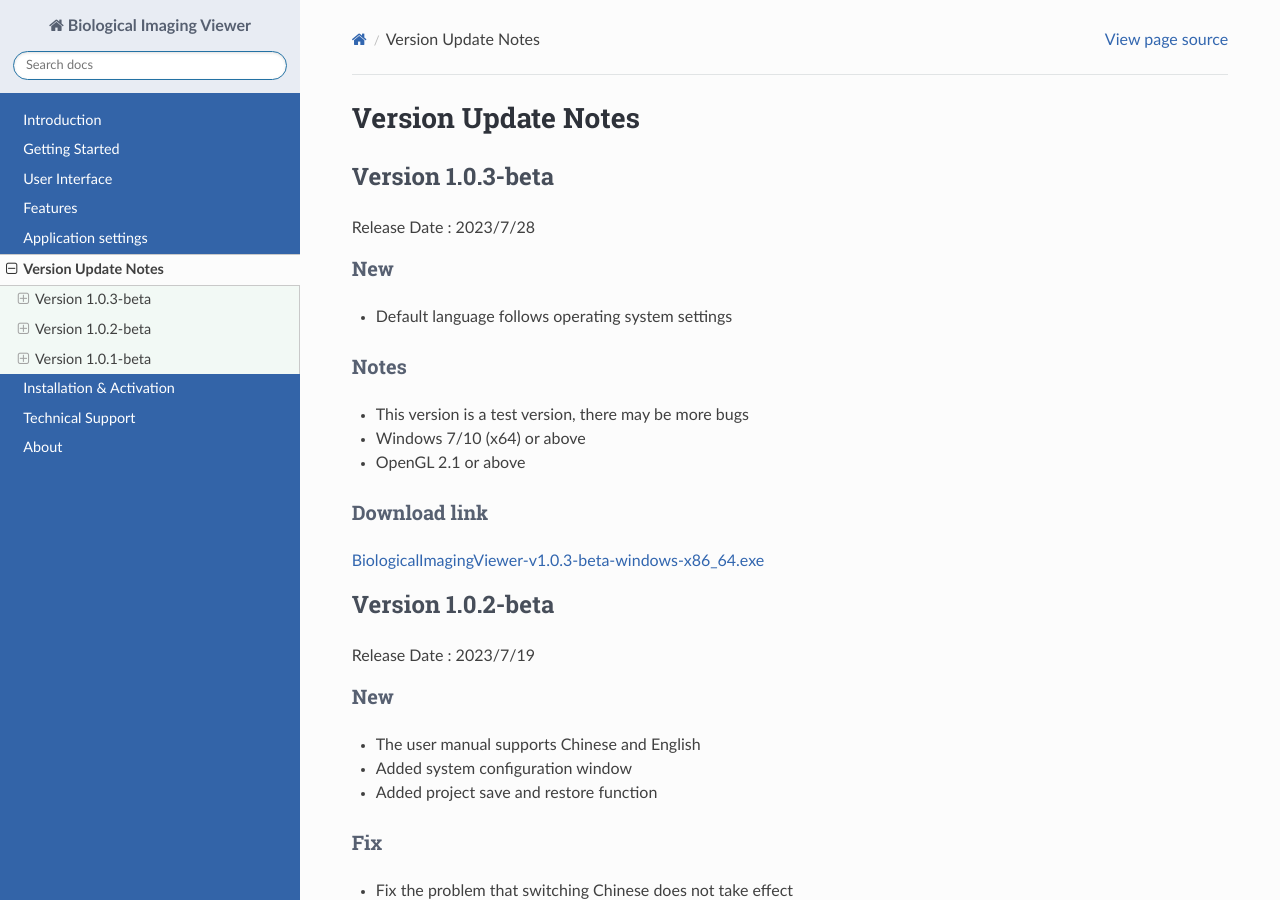
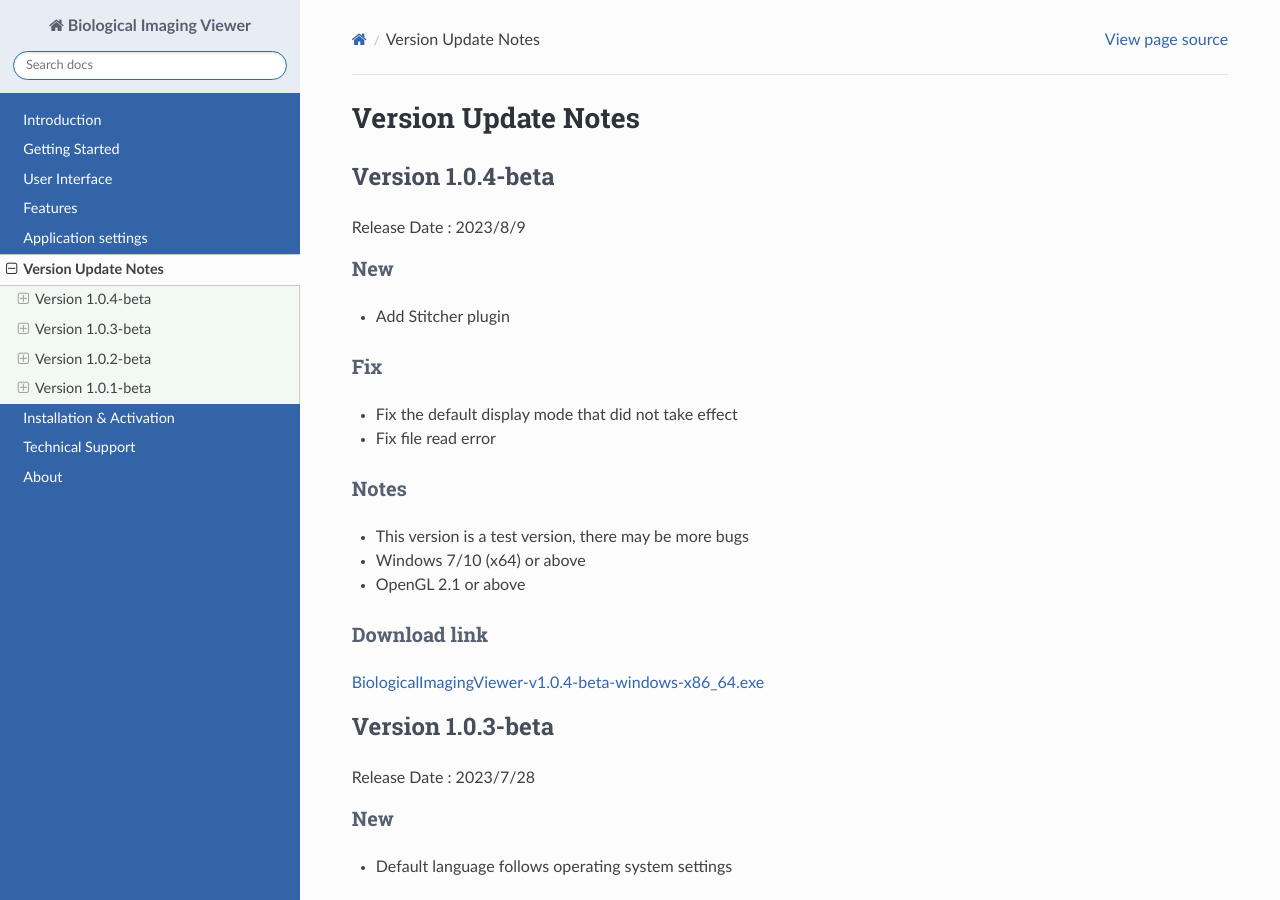
Before and after one commit to yangtong93/sphinx-img-docs, a Sphinx documentation site: the page built from source/user_guide/upgrade.md, in a window 1280 px wide and 900 px high. Built offline with Sphinx 7.4.7 and the Read the Docs theme 2.0.0, drawn with Linux system fonts in a browser that asks for light colours.

Commit message:
feature: update v1.0.4-beta

```diff
--- a/source/user_guide/upgrade.md
+++ b/source/user_guide/upgrade.md
@@ -1,4 +1,23 @@
 # Version Update Notes
+
+## Version 1.0.4-beta
+
+Release Date : 2023/8/9
+
+### New
+* Add Stitcher plugin
+
+### Fix
+* Fix the default display mode that did not take effect
+* Fix file read error
+
+### Notes
+* This version is a test version, there may be more bugs
+* Windows 7/10 (x64) or above
+* OpenGL 2.1 or above
+
+### Download link
+[BiologicalImagingViewer-v1.0.4-beta-windows-x86_64.exe](http://71.131.244.138:22224/Image-1.0.4-beta/BiologicalImagingViewer-v1.0.4-beta-windows-x86_64.exe)
 
 ## Version 1.0.3-beta
 
```
Also changed, not shown: 2 other files.
